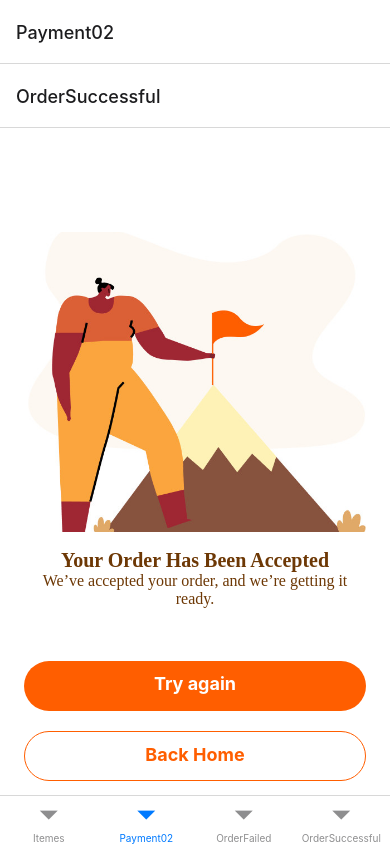
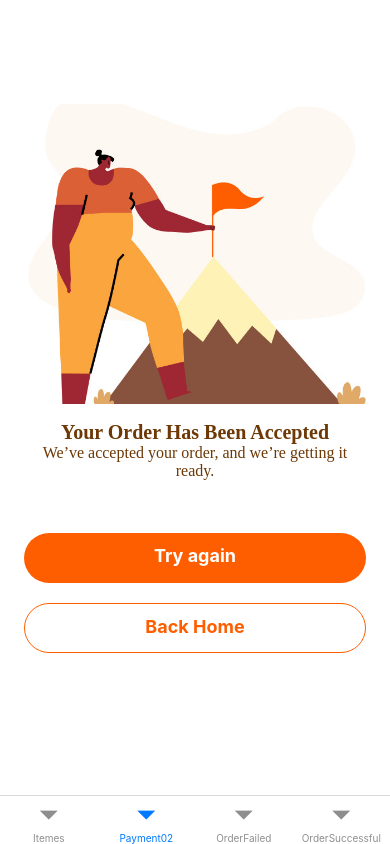
Before and after one commit to theking250902/Mobile_APP, a React Native app in the folder Grocery_app/: screen /Payment02 in a window 390 px wide. Built offline with nearby package versions, Linux system fonts and the light colour scheme.

Commit message:
ầddada

```diff
--- a/Grocery_app/App.js
+++ b/Grocery_app/App.js
@@ -20,7 +20,7 @@ const Stack = createNativeStackNavigator();
 const App = () => {
   return (
     <NavigationContainer>
-      <Tab.Navigator>
+      <Tab.Navigator screenOptions={{headerShown: false}}>
         <Tab.Screen name='Itemes' component={OrderNavigation} />
         <Tab.Screen name='Payment02' component={UnOrderNavigation} />
         <Tab.Screen name='OrderFailed' component={Itemes} />
--- a/Grocery_app/src/components/app/navigation/SaleNavigation.js
+++ b/Grocery_app/src/components/app/navigation/SaleNavigation.js
@@ -8,7 +8,7 @@ import OrderSuccessful from '../sales/screens/OrderSuccessful';
 const Tab = createBottomTabNavigator();
 const SaleNavigation = () => {
   return (
-    <Tab.Navigator>
+    <Tab.Navigator screenOptions={{headerShown: false}}>
         <Tab.Screen name='Itemes' component={Itemes}/>
         <Tab.Screen name='Payment02' component={Payment02}/>
         <Tab.Screen name='OrderFailed' component={OrderFailed}/>
--- a/Grocery_app/src/components/app/sales/navigation/OrderNavigation.js
+++ b/Grocery_app/src/components/app/sales/navigation/OrderNavigation.js
@@ -7,7 +7,7 @@ import A from '../screens/A';
 const Stack = createNativeStackNavigator();
 const OrderNavigation = () => {
   return (
-    <Stack.Navigator>
+    <Stack.Navigator screenOptions={{headerShown:false}}>
         <Stack.Screen name='OrderFailed' component={OrderFailed}/>
         <Stack.Screen name='A' component={A}/>
     </Stack.Navigator>
--- a/Grocery_app/src/components/app/sales/navigation/UnOrderNavigation.js
+++ b/Grocery_app/src/components/app/sales/navigation/UnOrderNavigation.js
@@ -8,7 +8,7 @@ import A from '../screens/A';
 const Stack = createNativeStackNavigator();
 const UnOrderNavigation = () => {
   return (
-    <Stack.Navigator>
+    <Stack.Navigator screenOptions={{headerShown:false}}>
         <Stack.Screen name='OrderSuccessful' component={OrderSuccessful}/>
         <Stack.Screen name='A' component={A}/>
     </Stack.Navigator>
```
